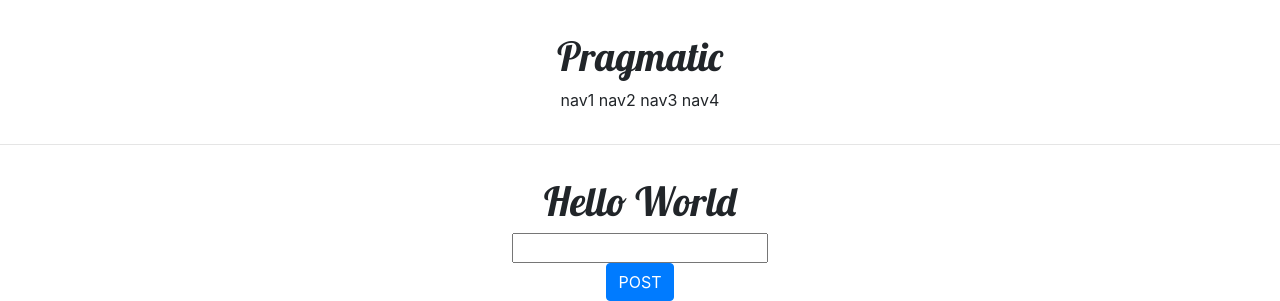
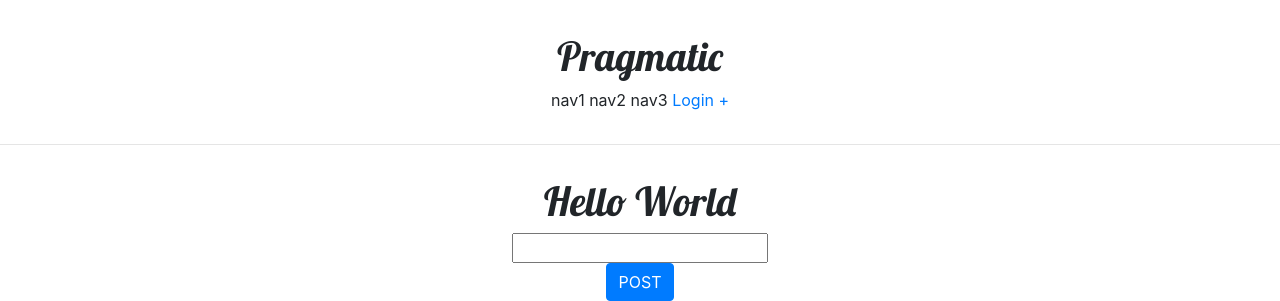
Before and after one commit to HaeseokMaeng/pragmatic, a Django app: page /account/hello/ in a window 1280 px wide. Shown: the top 301 px of the page. Run offline with Django 3.2, Linux system fonts and the light colour scheme.

Commit message:
Implement basic login&out

```diff
--- a/pragamatic/accountapp/urls.py
+++ b/pragamatic/accountapp/urls.py
@@ -14,6 +14,7 @@ Including another URLconf
     2. Add a URL to urlpatterns:  path('blog/', include('blog.urls'))
 """
 from django.contrib import admin
+from django.contrib.auth.views import LoginView, LogoutView
 from django.urls import path, include
 from . import views
 
@@ -21,5 +22,8 @@ app_name = 'account'
 
 urlpatterns = [
     path('hello/', views.Hello, name='hello'),
+    path('login/', LoginView.as_view(template_name='accountapp/login.html'), name='login'),
+    path('logout/', LogoutView.as_view(), name='logout'),
+
     path('create/', views.AccountCreateview.as_view(), name='create'),
 ]
--- a/pragamatic/accountapp/views.py
+++ b/pragamatic/accountapp/views.py
@@ -18,11 +18,11 @@ def Hello(request) :
         tmp_HelloWorld = HelloWorld()
         tmp_HelloWorld.text = temp
         tmp_HelloWorld.save()
-        # return render(request, 'accountapp/hello_world.html', context={"text": 'POST METHOD !!!', "hello_world_list" : hello_world_list, })
         return HttpResponseRedirect(reverse('account:hello'))
     else :
         hello_world_list = HelloWorld.objects.all()
         return render(request, 'accountapp/hello_world.html', context={"text": 'GET METHOD !!!', "hello_world_list" : hello_world_list,})
+
 
 class AccountCreateview(CreateView) :
     model = User
--- a/pragamatic/pragamatic/settings.py
+++ b/pragamatic/pragamatic/settings.py
@@ -14,6 +14,8 @@ from pathlib import Path
 import os, environ
 
 # Build paths inside the project like this: BASE_DIR / 'subdir'.
+from django.urls import reverse_lazy
+
 BASE_DIR = Path(__file__).resolve().parent.parent
 
 env = environ.Env(
@@ -134,3 +136,6 @@ STATIC_ROOT = os.path.join(BASE_DIR, 'staticfiles')
 STATICFILES_DIRS = [
     BASE_DIR / "static",
 ]
+
+LOGIN_REDIRECT_URL = reverse_lazy('account:hello')
+LOGOUT_REDIRECT_URL = reverse_lazy('account:login')
--- a/pragamatic/templates/header.html
+++ b/pragamatic/templates/header.html
@@ -7,6 +7,14 @@
         <span> nav1 </span>
         <span> nav2 </span>
         <span> nav3 </span>
-        <span> nav4 </span>
+        {% if not user.is_authenticated %}
+            <a href="{% url 'account:login' %}?next={{request.path}}">
+                <span> Login + </span>
+            </a>
+        {% else %}
+            <a href="{% url 'account:logout' %}?next={{request.path}}">
+                <span> Logout - </span>
+            </a>
+        {% endif %}
     </div>
 </div>
```
Also changed, not shown: pragamatic/accountapp/templates/accountapp/login.html (added, +19 -0 lines).
